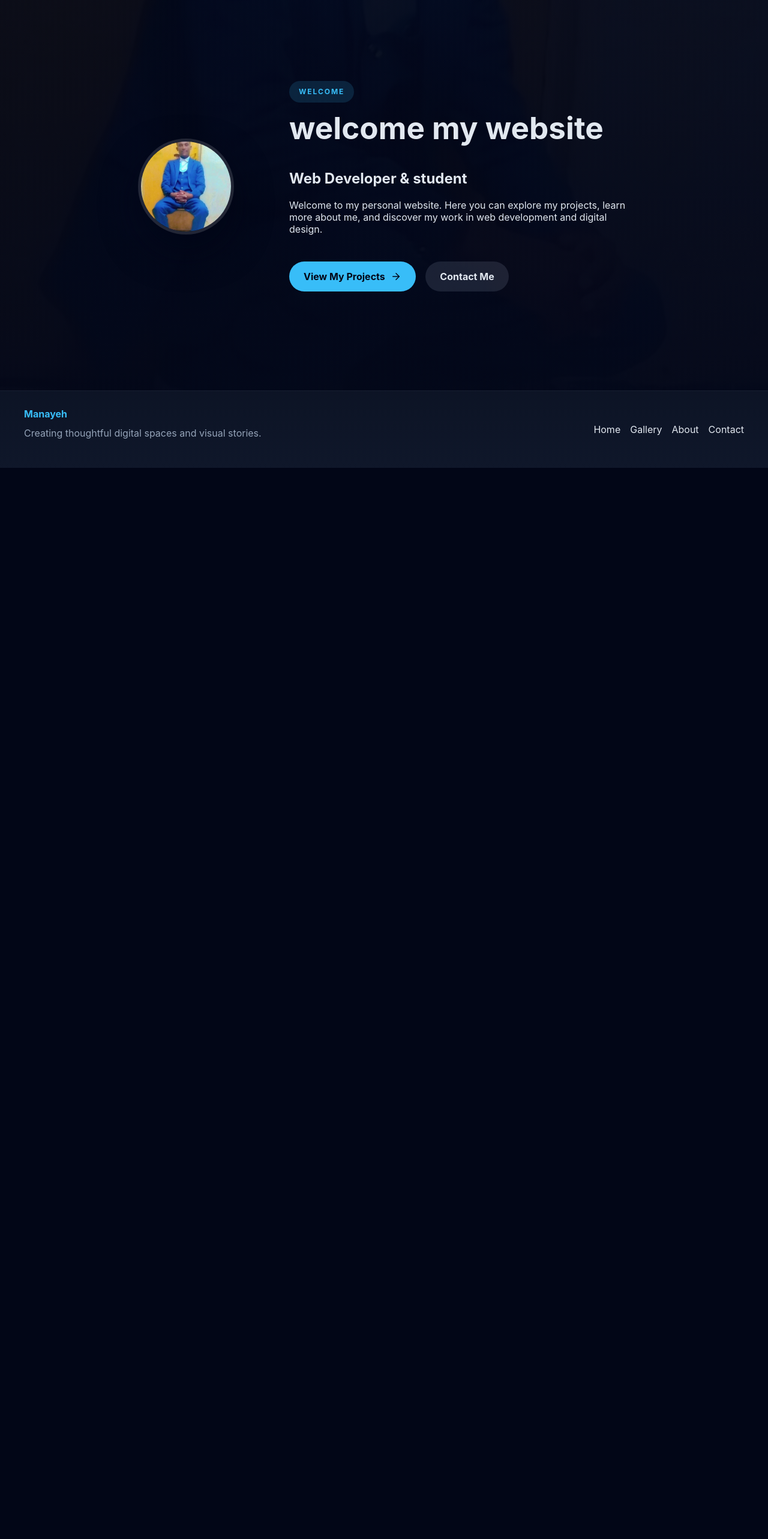
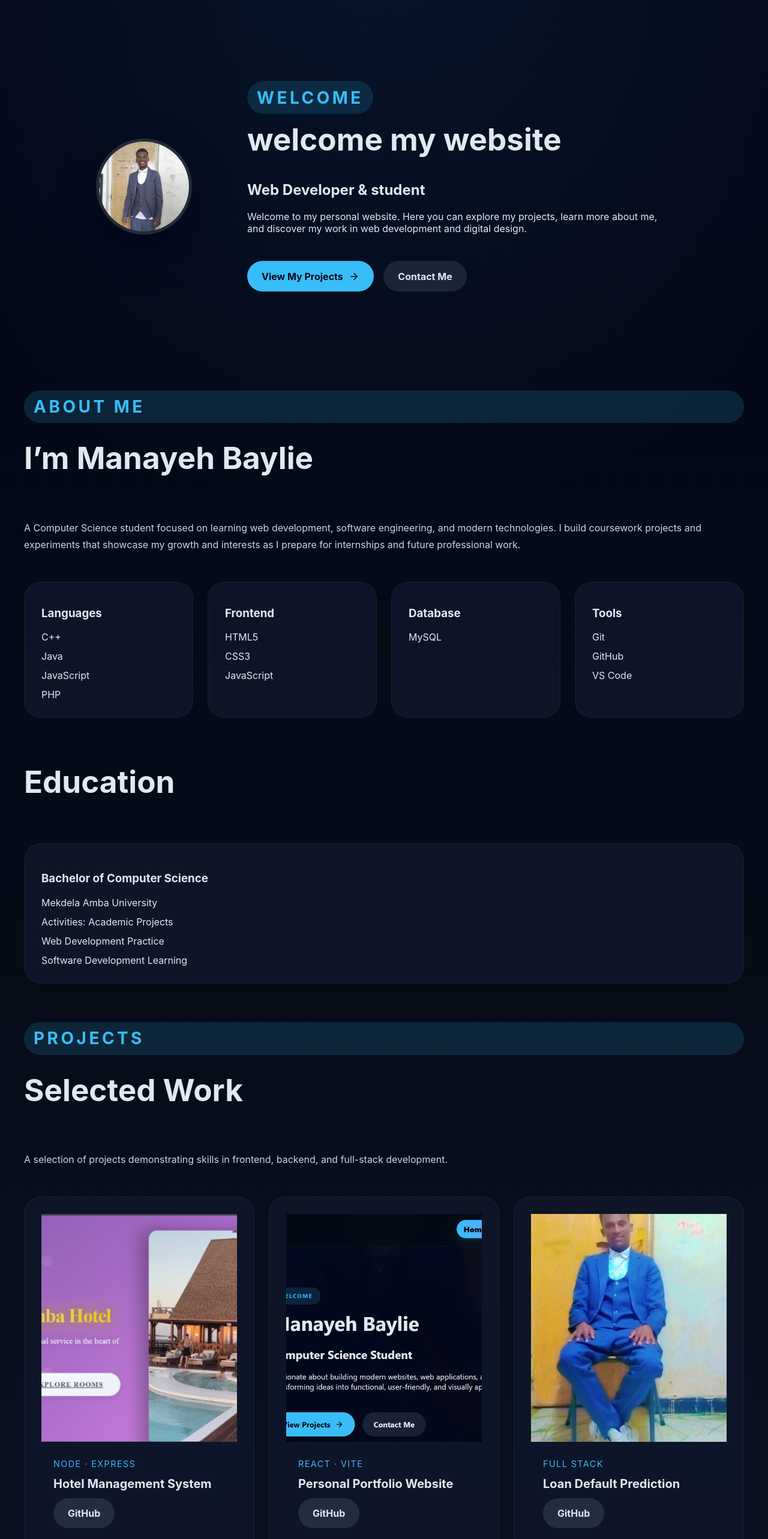
Before and after one commit to manayehbaylie/manayehwebsite, a React (Vite) app: page / in a window 1280 px wide. Shown: the part 100-2666 px from the top of the page at 60% size. Before the commit the page ends 880 px from the top, so only its background shows below. Built offline with nearby package versions, Linux system fonts and the light colour scheme.

Commit message:
Remove node_modules from Git

```diff
--- a/src/AboutPage.jsx
+++ b/src/AboutPage.jsx
@@ -28,11 +28,16 @@ const AboutPage = () => {
         <div className="feature-grid">
           <div className="feature-card">
             <h3>Languages</h3>
-            <p>C++ · Java · JavaScript · PHP</p>
+            <p>C++ </p>
+            <p>. java</p>
+            <p>. javascript</p>
+            <p>. php</p>
           </div>
           <div className="feature-card">
             <h3>Frontend</h3>
-            <p>HTML5 · CSS3 · JavaScript</p>
+            <p>. HTML5 </p>
+            <p>. css3</p>
+            <p>. javascript</p>
           </div>
           <div className="feature-card">
             <h3>Database</h3>
@@ -40,7 +45,9 @@ const AboutPage = () => {
           </div>
           <div className="feature-card">
             <h3>Tools</h3>
-            <p>Git · GitHub · VS Code</p>
+            <p>. Git </p>
+            <p>. GitHub</p>
+            <p>. VS Code</p>
           </div>
         </div>
       </section>
@@ -53,7 +60,9 @@ const AboutPage = () => {
           <div className="info-card">
             <h3>Bachelor of Computer Science</h3>
             <p>Mekdela Amba University</p>
-            <p>Activities: Academic Projects · Web Development Practice · Software Development Learning</p>
+            <p>Activities: Academic Projects  </p>
+            <p>· Web Development Practice </p>
+            <p>· Software Development Learning</p>
           </div>
         </div>
       </section>
--- a/src/App.jsx
+++ b/src/App.jsx
@@ -1,7 +1,6 @@
 import { Routes, Route, NavLink } from "react-router-dom";
 import HomePage from "./HomePage.jsx";
 import AboutPage from "./AboutPage.jsx";
-import GalleryPage from "./GalleryPage.jsx";
 import ContactPage from "./ContactPage.jsx";
 import NotFoundPage from "./NotFoundPage.jsx";
 import Footer from "./Footer.jsx";
@@ -19,9 +18,6 @@ export default function App() {
             <NavLink to="/" end className={({ isActive }) => (isActive ? "nav-link active" : "nav-link")}>
               Home
             </NavLink>
-            <NavLink to="/gallery" className={({ isActive }) => (isActive ? "nav-link active" : "nav-link")}>
-              Gallery
-            </NavLink>
             <NavLink to="/projects" className={({ isActive }) => (isActive ? "nav-link active" : "nav-link")}>
               Projects
             </NavLink>
@@ -37,7 +33,6 @@ export default function App() {
 
       <Routes>
         <Route path="/" element={<HomePage />} />
-        <Route path="/gallery" element={<GalleryPage />} />
         <Route path="/projects" element={<ProjectsPage />} />
         <Route path="/about" element={<AboutPage />} />
         <Route path="/contact" element={<ContactPage />} />
--- a/src/Footer.jsx
+++ b/src/Footer.jsx
@@ -10,7 +10,6 @@ const Footer = () => {
         </div>
         <nav className="footer-links">
           <Link to="/">Home</Link>
-          <Link to="/gallery">Gallery</Link>
           <Link to="/about">About</Link>
           <Link to="/contact">Contact</Link>
         </nav>
--- a/src/GalleryPage.jsx
+++ /dev/null
@@ -1,41 +0,0 @@
-import { photos } from "@/data/photos";
-import { ArrowRight } from "lucide-react";
-import { Link } from "react-router-dom";
-
-const GalleryPage = () => {
-  return (
-    <main className="page-shell">
-      <section className="page-hero gallery-hero">
-        <div className="hero-copy">
-          <span className="section-tag">Gallery</span>
-          <h1 className="section-title">Photos from my website.</h1>
-          <p className="section-copy">
-            Browse the full gallery of images used on my site, all sourced from my personal collection.
-          </p>
-          <p className="section-copy">
-            This page shows the complete website photo collection in one place so visitors can explore every image clearly.
-          </p>
-          <Link to="/contact" className="button button-primary">
-            Get in touch <ArrowRight size={18} />
-          </Link>
-        </div>
-      </section>
-
-      <section className="section container">
-        <div className="gallery-grid">
-          {photos.map((photo) => (
-            <article key={photo.id} className="gallery-card">
-              <img src={photo.src} alt={photo.alt} className="gallery-image" />
-              <div className="gallery-meta">
-                <span>{photo.category}</span>
-                <h3>{photo.alt}</h3>
-              </div>
-            </article>
-          ))}
-        </div>
-      </section>
-    </main>
-  );
-};
-
-export default GalleryPage;
--- a/src/HomePage.jsx
+++ b/src/HomePage.jsx
@@ -1,5 +1,7 @@
-import heroPhoto from "./assets/man/New folder/photo_2026-04-12_09-13-44.jpg";
-import profilePhoto from "./assets/man/New folder/photo_2026-04-28_11-41-32.jpg";
+import heroPhoto from "./assets/man/New folder/photo_2026-04-28_11-43-59.jpg";
+import projectThumb from "./assets/man/New folder/Screenshot 2026-06-21 214218.png";
+import ecomImg from "./assets/man/New folder/Screenshot 2026-06-21 215153.png";
+import otherProjectImg from "./assets/man/New folder/photo_2026-04-28_11-41-40.jpg";
 import { ArrowRight } from "lucide-react";
 import { Link } from "react-router-dom";
 
@@ -12,7 +14,7 @@ const HomePage = ({ compact = false }) => {
             <h1 className="hero-title">Welcome to My Website</h1>
             <p className="hero-copy">Explore my projects, skills, and creative work. Thank you for visiting my personal portfolio.</p>
             <div className="hero-actions">
-              <Link to="/gallery" className="button button-primary">View Portfolio <ArrowRight size={16} /></Link>
+              <Link to="/projects" className="button button-primary">View Portfolio <ArrowRight size={16} /></Link>
               <Link to="/about" className="button button-secondary">Learn More</Link>
             </div>
           </div>
@@ -21,25 +23,49 @@ const HomePage = ({ compact = false }) => {
     );
   }
 
+  const projects = [
+    {
+      id: 1,
+      title: "Hotel Management System",
+      tech: "Node · Express",
+      img: projectThumb,
+      live: "#",
+      repo: "#",
+    },
+    {
+      id: 2,
+      title: "Personal Portfolio Website",
+      tech: "React · Vite",
+      img: ecomImg,
+      live: "#",
+      repo: "#",
+    },
+    {
+      id: 3,
+      title: "Loan Default Prediction",
+      tech: "Full Stack",
+      img: otherProjectImg,
+      live: "#",
+      repo: "#",
+    },
+  ];
+
   return (
     <div className="page-root">
       <section className="hero">
-        <img src={heroPhoto} alt="Manayeh" className="hero-bg" />
-        <div className="hero-overlay" />
-        <div className="hero-content">
         <div className="hero-grid">
           <div className="hero-left">
-              <img src={profilePhoto} alt="Profile" className="hero-avatar" />
+            <img src={heroPhoto} alt="Manayeh" className="hero-avatar" />
           </div>
           <div className="hero-right">
             <span className="hero-badge">WELCOME</span>
             <h1 className="hero-title">welcome my website</h1>
-              <h2 className="hero-subtitle">Web Developer & student </h2>
+            <h2 className="hero-subtitle">Web Developer & student</h2>
             <p className="hero-copy">
               Welcome to my personal website. Here you can explore my projects, learn more about me, and discover my work in web development and digital design.
             </p>
             <div className="hero-actions">
-                <Link to="/gallery" className="button button-primary">
+              <Link to="/projects" className="button button-primary">
                 View My Projects <ArrowRight size={18} />
               </Link>
               <Link to="/contact" className="button button-secondary">
@@ -48,6 +74,101 @@ const HomePage = ({ compact = false }) => {
             </div>
           </div>
         </div>
+      </section>
+
+      <section className="section container">
+        <div className="section-header">
+          <span className="section-tag">About Me</span>
+          <h2 className="section-title">I’m Manayeh Baylie</h2>
+          <p className="section-copy">
+            A Computer Science student focused on learning web development, software engineering, and modern technologies.
+            I build coursework projects and experiments that showcase my growth and interests as I prepare for internships and future professional work.
+          </p>
+        </div>
+
+        <div className="feature-grid">
+          <div className="feature-card">
+            <h3>Languages</h3>
+            <p>C++</p>
+            <p>Java</p>
+            <p>JavaScript</p>
+            <p>PHP</p>
+          </div>
+          <div className="feature-card">
+            <h3>Frontend</h3>
+            <p>HTML5</p>
+            <p>CSS3</p>
+            <p>JavaScript</p>
+          </div>
+          <div className="feature-card">
+            <h3>Database</h3>
+            <p>MySQL</p>
+          </div>
+          <div className="feature-card">
+            <h3>Tools</h3>
+            <p>Git</p>
+            <p>GitHub</p>
+            <p>VS Code</p>
+          </div>
+        </div>
+      </section>
+
+      <section className="section container">
+        <div className="section-header">
+          <h2 className="section-title">Education</h2>
+        </div>
+        <div className="about-grid">
+          <div className="info-card">
+            <h3>Bachelor of Computer Science</h3>
+            <p>Mekdela Amba University</p>
+            <p>Activities: Academic Projects</p>
+            <p>Web Development Practice</p>
+            <p>Software Development Learning</p>
+          </div>
+        </div>
+      </section>
+
+      <section className="section container">
+        <div className="section-header">
+          <span className="section-tag">Projects</span>
+          <h2 className="section-title">Selected Work</h2>
+          <p className="section-copy">A selection of projects demonstrating skills in frontend, backend, and full-stack development.</p>
+        </div>
+        <div className="gallery-grid">
+          {projects.map((project) => (
+            <article key={project.id} className="gallery-card">
+              <img src={project.img} alt={project.title} className="gallery-image" />
+              <div className="gallery-meta">
+                <span>{project.tech}</span>
+                <h3>{project.title}</h3>
+                <div style={{ marginTop: "0.75rem" }}>
+                  <a className="button button-secondary" href={project.repo}>GitHub</a>
+                </div>
+              </div>
+            </article>
+          ))}
+        </div>
+      </section>
+
+      <section className="section container">
+        <div className="page-hero contact-hero">
+          <div className="hero-copy">
+            <span className="section-tag">Contact</span>
+            <h2 className="section-title">Let’s connect and learn together.</h2>
+            <p className="section-copy">
+              I’m a Computer Science student building skills in web development, algorithms, and software engineering.
+              I’m open to internship opportunities, collaborative learning, and mentorship conversations.
+            </p>
+            <div className="contact-card contact-info" style={{ marginTop: '2rem' }}>
+              <h3>Contact details</h3>
+              <p>Telegram — <a href="https://t.me/manayeh" target="_blank" rel="noopener noreferrer">@manayeh</a></p>
+              <p>Email — <a href="mailto:manayehtenaw@gmail.com">manayehtenaw@gmail.com</a></p>
+              <p>Phone — 0924392994</p>
+            </div>
+            <Link to="/contact" className="button button-primary" style={{ marginTop: '1.5rem', display: 'inline-flex' }}>
+              Contact Me
+            </Link>
+          </div>
         </div>
       </section>
     </div>
--- a/src/ProjectsPage.jsx
+++ b/src/ProjectsPage.jsx
@@ -1,30 +1,31 @@
 import { Link } from "react-router-dom";
-import projectThumb from "./assets/man/New folder/photo_2026-04-28_11-41-40.jpg";
-import ecomImg from "./assets/man/New folder/Screenshot 2026-06-21 214218.png";
+import projectThumb from "./assets/man/New folder/Screenshot 2026-06-21 214218.png";
+import ecomImg from "./assets/man/New folder/Screenshot 2026-06-21 215153.png";
+import otherProjectImg from "./assets/man/New folder/photo_2026-04-28_11-41-40.jpg";
 
 const ProjectsPage = () => {
   const projects = [
     {
       id: 1,
-      title: "Personal Portfolio Website",
-      tech: "React · Vite",
+      title: "hotel management system",
+      tech: "node · Vite",
       img: projectThumb,
       live: "#",
       repo: "#",
     },
     {
       id: 2,
-      title: "Hotel management system",
-      tech: "Node · Express",
+      title: "personal portfolio website",
+      tech: "react· Express",
       img: ecomImg,
       live: "#",
       repo: "#",
     },
     {
       id: 3,
-      title: "University Management System",
+      title: "loan default prediction",
       tech: "Full Stack",
-      img: projectThumb,
+      img: otherProjectImg,
       live: "#",
       repo: "#",
     },
@@ -48,10 +49,8 @@ const ProjectsPage = () => {
               <div className="gallery-meta">
                 <span>{p.tech}</span>
                 <h3>{p.title}</h3>
-                <div style={{marginTop: '0.75rem'}}
-                >
-                  <a className="button button-primary" href={p.live}>Live Demo</a>
-                  <a className="button button-secondary" href={p.repo} style={{marginLeft: '0.5rem'}}>GitHub</a>
+                <div style={{marginTop: '0.75rem'}}>
+                  <a className="button button-secondary" href={p.repo}>GitHub</a>
                 </div>
               </div>
             </article>
--- a/src/styles.css
+++ b/src/styles.css
@@ -132,6 +132,18 @@ button {
   text-align: center;
 }
 
+.hero-avatar {
+  width: 180px;
+  height: 180px;
+  border-radius: 50%;
+  object-fit: cover;
+  object-position: center;
+  border: 5px solid rgba(255,255,255,0.2);
+  box-shadow: 0 24px 60px rgba(2,6,23,0.35);
+  margin: 0 auto 1.75rem;
+  display: block;
+}
+
 .hero-actions {
   display: inline-flex;
   flex-wrap: wrap;
@@ -145,11 +157,13 @@ button {
   grid-template-columns: 220px 1fr;
   gap: 2rem;
   align-items: center;
+  width: min(100%, 960px);
+  margin: auto;
 }
 
 .hero-left {
   display: flex;
-  align-items: start;
+  align-items: center;
   justify-content: flex-start;
 }
 
@@ -204,10 +218,7 @@ button {
 }
 
 .section-header {
-  display: flex;
-  flex-wrap: wrap;
-  align-items: flex-end;
-  justify-content: space-between;
+  display: grid;
   gap: 1rem;
   margin-bottom: 2rem;
 }
@@ -288,7 +299,7 @@ button {
   color: #38bdf8;
   text-transform: uppercase;
   letter-spacing: 0.16em;
-  font-size: 0.75rem;
+  font-size: 1.75rem;
   font-weight: 700;
 }
 
@@ -342,60 +353,6 @@ button {
 
 .section.container {
   padding-top: 0;
-}
-
-.profile-section {
-  padding: 0 0 4.5rem;
-}
-
-.profile-card {
-  display: grid;
-  grid-template-columns: minmax(220px, 300px) 1fr;
-  gap: 2rem;
-  align-items: center;
-  padding: 2rem;
-  border-radius: 1.75rem;
-  background: rgba(15, 23, 42, 0.9);
-  border: 1px solid rgba(148, 163, 184, 0.12);
-  box-shadow: 0 20px 60px rgba(2, 6, 23, 0.25);
-}
-
-.profile-image-wrap {
-  display: flex;
-  justify-content: center;
-}
-
-.profile-image {
-  width: 100%;
-  max-width: 240px;
-  aspect-ratio: 1;
-  border-radius: 50%;
-  object-fit: cover;
-  border: 4px solid rgba(56, 189, 248, 0.25);
-  box-shadow: 0 18px 40px rgba(2, 6, 23, 0.4);
-}
-
-.profile-content {
-  display: flex;
-  flex-direction: column;
-  gap: 0.9rem;
-}
-
-.profile-highlights {
-  display: flex;
-  flex-wrap: wrap;
-  gap: 0.75rem;
-  padding: 0;
-  margin: 0.25rem 0 0;
-  list-style: none;
-}
-
-.profile-highlights li {
-  padding: 0.6rem 0.85rem;
-  border-radius: 9999px;
-  background: rgba(56, 189, 248, 0.12);
-  color: #7dd3fc;
-  font-weight: 600;
 }
 
 .image-panel {
@@ -637,15 +594,6 @@ footer h2,
 
   .hero-right { text-align: center; }
 
-  .profile-card {
-    grid-template-columns: 1fr;
-    text-align: center;
-  }
-
-  .profile-highlights {
-    justify-content: center;
-  }
-
   .nav-links,
   .footer-links {
     justify-content: center;
```
Lines whose indentation alone changed are shown as unchanged.
